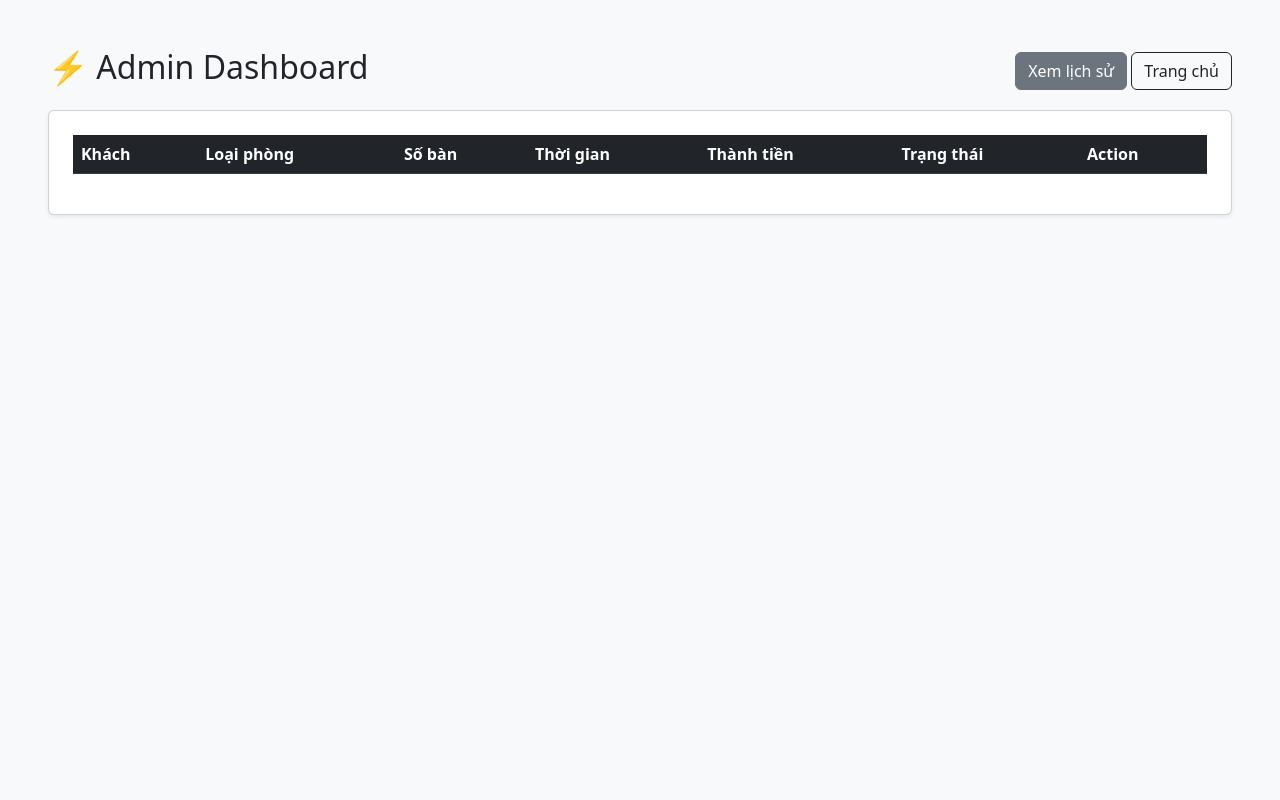
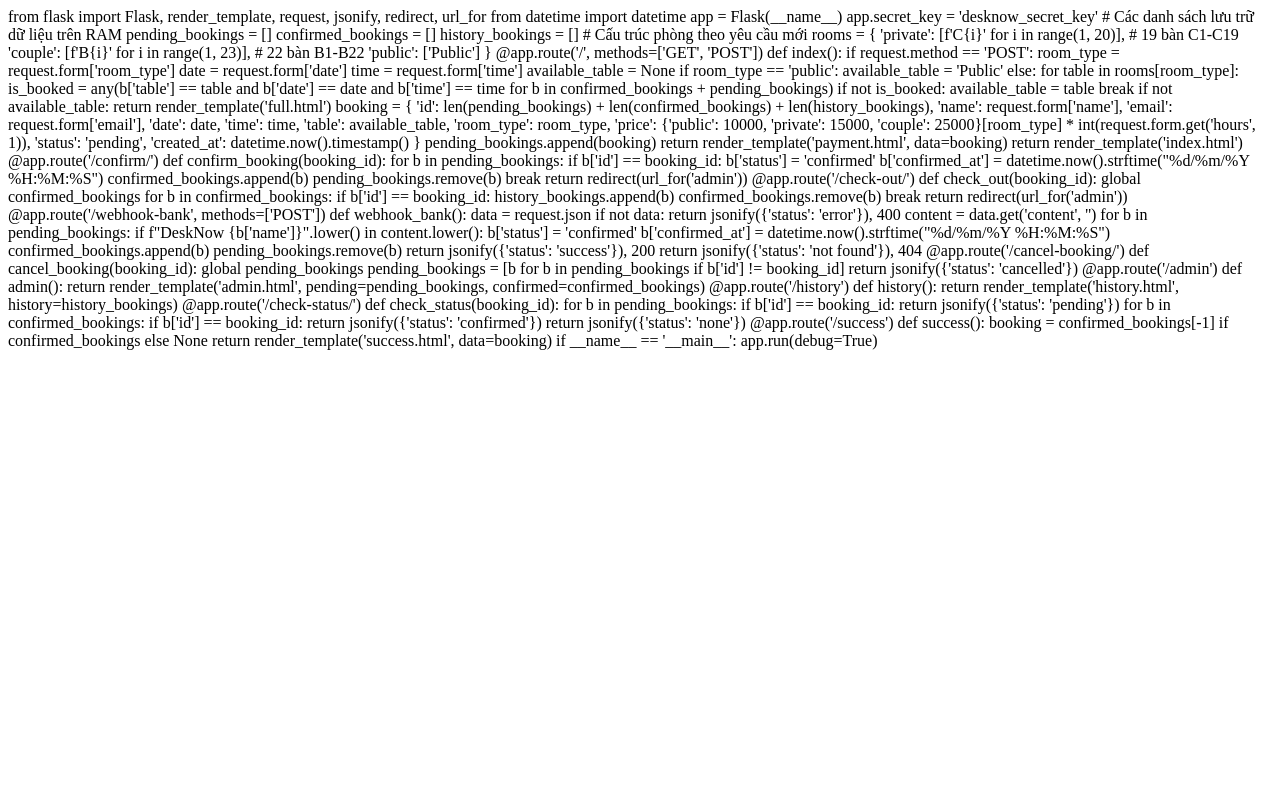
Before and after one commit to tanphatng2007-blip/desknow-booking, a Flask app: page /admin in a window 1280 px wide. Run offline with Flask 3, Linux system fonts and the light colour scheme; lists and menus that the app fills with data are empty.

Commit message:
Update admin.html

```diff
--- a/templates/admin.html
+++ b/templates/admin.html
@@ -1,40 +1,119 @@
-<link href="https://cdn.jsdelivr.net/npm/bootstrap@5.3.0/dist/css/bootstrap.min.css" rel="stylesheet">
-<body class="bg-light p-5">
-    <div class="d-flex justify-content-between align-items-center">
-        <h2>⚡ Admin Dashboard</h2>
-        <div>
-            <a href="/history" class="btn btn-secondary">Xem lịch sử</a>
-            <a href="/" class="btn btn-outline-dark">Trang chủ</a>
-        </div>
-    </div>
+from flask import Flask, render_template, request, jsonify, redirect, url_for
+from datetime import datetime
 
-    <div class="card p-4 mt-3 shadow-sm">
-        <table class="table table-hover align-middle">
-            <thead class="table-dark">
-                <tr>
-                    <th>Khách</th><th>Loại phòng</th><th>Số bàn</th><th>Thời gian</th><th>Thành tiền</th><th>Trạng thái</th><th>Action</th>
-                </tr>
-            </thead>
-            <tbody>
-                {% for b in bookings %}
-                <tr>
-                    <td>{{ b.name }}</td>
-                    <td><span class="badge bg-info text-dark">{{ b.room_type|capitalize }}</span></td>
-                    <td><strong>{{ b.table }}</strong></td>
-                    <td>{{ b.date }} | {{ b.time }}</td>
-                    <td>{{ b.price }} VNĐ</td>
-                    <td>
-                        {% if b.status == 'pending' %}<span class="badge bg-warning">Chờ duyệt</span>
-                        {% else %}<span class="badge bg-success">Đã xác nhận ({{ b.confirmed_at }})</span>{% endif %}
-                    </td>
-                    <td>
-                        {% if b.status == 'pending' %}
-                        <a href="/confirm/{{ b.id }}" class="btn btn-success btn-sm">Duyệt Đơn</a>
-                        {% endif %}
-                    </td>
-                </tr>
-                {% endfor %}
-            </tbody>
-        </table>
-    </div>
-</body>
+app = Flask(__name__)
+app.secret_key = 'desknow_secret_key'
+
+# Các danh sách lưu trữ dữ liệu trên RAM
+pending_bookings = []
+confirmed_bookings = []
+history_bookings = []
+
+# Cấu trúc phòng theo yêu cầu mới
+rooms = {
+    'private': [f'C{i}' for i in range(1, 20)], # 19 bàn C1-C19
+    'couple': [f'B{i}' for i in range(1, 23)],  # 22 bàn B1-B22
+    'public': ['Public']
+}
+
+@app.route('/', methods=['GET', 'POST'])
+def index():
+    if request.method == 'POST':
+        room_type = request.form['room_type']
+        date = request.form['date']
+        time = request.form['time']
+
+        available_table = None
+        if room_type == 'public':
+            available_table = 'Public'
+        else:
+            for table in rooms[room_type]:
+                is_booked = any(b['table'] == table and b['date'] == date and b['time'] == time
+                                for b in confirmed_bookings + pending_bookings)
+                if not is_booked:
+                    available_table = table
+                    break
+
+        if not available_table:
+            return render_template('full.html')
+
+        booking = {
+            'id': len(pending_bookings) + len(confirmed_bookings) + len(history_bookings),
+            'name': request.form['name'],
+            'email': request.form['email'],
+            'date': date,
+            'time': time,
+            'table': available_table,
+            'room_type': room_type,
+            'price': {'public': 10000, 'private': 15000, 'couple': 25000}[room_type] * int(request.form.get('hours', 1)),
+            'status': 'pending',
+            'created_at': datetime.now().timestamp()
+        }
+        pending_bookings.append(booking)
+        return render_template('payment.html', data=booking)
+    return render_template('index.html')
+
+@app.route('/confirm/<int:booking_id>')
+def confirm_booking(booking_id):
+    for b in pending_bookings:
+        if b['id'] == booking_id:
+            b['status'] = 'confirmed'
+            b['confirmed_at'] = datetime.now().strftime("%d/%m/%Y %H:%M:%S")
+            confirmed_bookings.append(b)
+            pending_bookings.remove(b)
+            break
+    return redirect(url_for('admin'))
+
+@app.route('/check-out/<int:booking_id>')
+def check_out(booking_id):
+    global confirmed_bookings
+    for b in confirmed_bookings:
+        if b['id'] == booking_id:
+            history_bookings.append(b)
+            confirmed_bookings.remove(b)
+            break
+    return redirect(url_for('admin'))
+
+@app.route('/webhook-bank', methods=['POST'])
+def webhook_bank():
+    data = request.json
+    if not data: return jsonify({'status': 'error'}), 400
+    content = data.get('content', '')
+    for b in pending_bookings:
+        if f"DeskNow {b['name']}".lower() in content.lower():
+            b['status'] = 'confirmed'
+            b['confirmed_at'] = datetime.now().strftime("%d/%m/%Y %H:%M:%S")
+            confirmed_bookings.append(b)
+            pending_bookings.remove(b)
+            return jsonify({'status': 'success'}), 200
+    return jsonify({'status': 'not found'}), 404
+
+@app.route('/cancel-booking/<int:booking_id>')
+def cancel_booking(booking_id):
+    global pending_bookings
+    pending_bookings = [b for b in pending_bookings if b['id'] != booking_id]
+    return jsonify({'status': 'cancelled'})
+
+@app.route('/admin')
+def admin():
+    return render_template('admin.html', pending=pending_bookings, confirmed=confirmed_bookings)
+
+@app.route('/history')
+def history():
+    return render_template('history.html', history=history_bookings)
+
+@app.route('/check-status/<int:booking_id>')
+def check_status(booking_id):
+    for b in pending_bookings:
+        if b['id'] == booking_id: return jsonify({'status': 'pending'})
+    for b in confirmed_bookings:
+        if b['id'] == booking_id: return jsonify({'status': 'confirmed'})
+    return jsonify({'status': 'none'})
+
+@app.route('/success')
+def success():
+    booking = confirmed_bookings[-1] if confirmed_bookings else None
+    return render_template('success.html', data=booking)
+
+if __name__ == '__main__':
+    app.run(debug=True)
```
